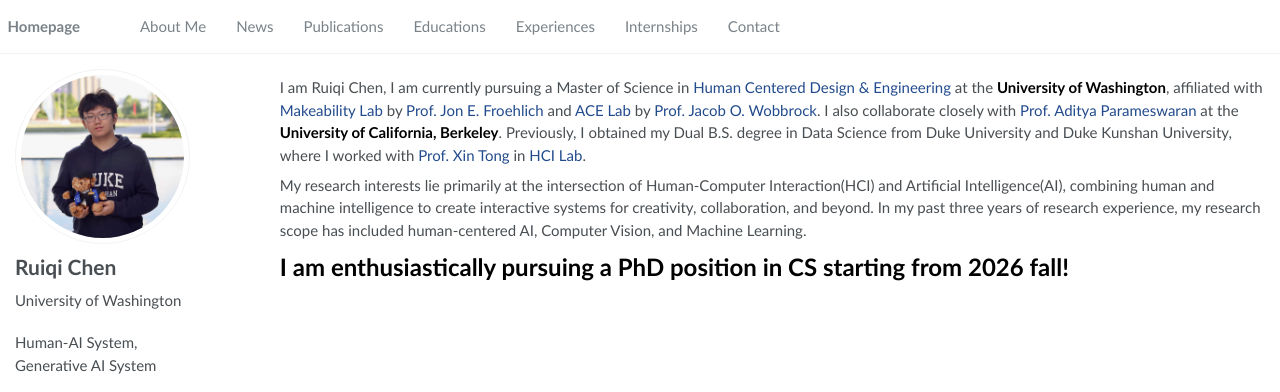
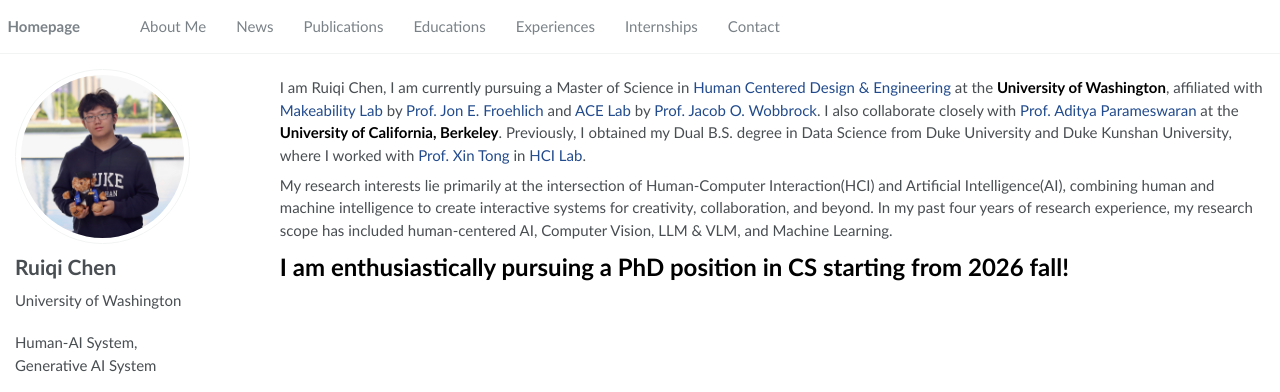
Before and after one commit to Ruiqi-Chen-0216/Ruiqi-Chen-0216.github.io, a Jekyll site: the page built from _pages/about.md, in a window 1280 px wide. Shown: the top 392 px of the page. Built offline with Jekyll 4.4.1, drawn with Linux system fonts in a browser that asks for light colours; some web fonts are replaced.

Commit message:
Update about.md

```diff
--- a/_pages/about.md
+++ b/_pages/about.md
@@ -10,6 +10,6 @@
 
 I am Ruiqi Chen, I am currently pursuing a Master of Science in  [Human Centered Design & Engineering](https://www.hcde.washington.edu/) at the **University of Washington**, affiliated with [Makeability Lab](https://makeabilitylab.cs.washington.edu/) by [Prof. Jon E. Froehlich](https://jonfroehlich.github.io/) and [ACE Lab](https://depts.washington.edu/acelab/index.html) by [Prof. Jacob O. Wobbrock](https://faculty.washington.edu/wobbrock/). I also collaborate closely with [Prof. Aditya Parameswaran](https://people.eecs.berkeley.edu/~adityagp/) at the **University of California, Berkeley**. Previously, I obtained my Dual B.S. degree in Data Science from Duke University and Duke Kunshan University, where I worked with [Prof. Xin Tong](https://scholar.google.ca/citations?user=XIM08ZwAAAAJ&hl=en) in [HCI Lab](https://arkxlab.github.io/).
 
-My research interests lie primarily at the intersection of Human-Computer Interaction(HCI) and Artificial Intelligence(AI), combining human and machine intelligence to create interactive systems for creativity, collaboration, and beyond. In my past three years of research experience, my research scope has included human-centered AI, Computer Vision, and Machine Learning.
+My research interests lie primarily at the intersection of Human-Computer Interaction(HCI) and Artificial Intelligence(AI), combining human and machine intelligence to create interactive systems for creativity, collaboration, and beyond. In my past four years of research experience, my research scope has included human-centered AI, Computer Vision, LLM & VLM, and Machine Learning.
 
 **<span style="font-size: 24px;">I am enthusiastically pursuing a PhD position in CS starting from 2026 fall!</span>**
```
